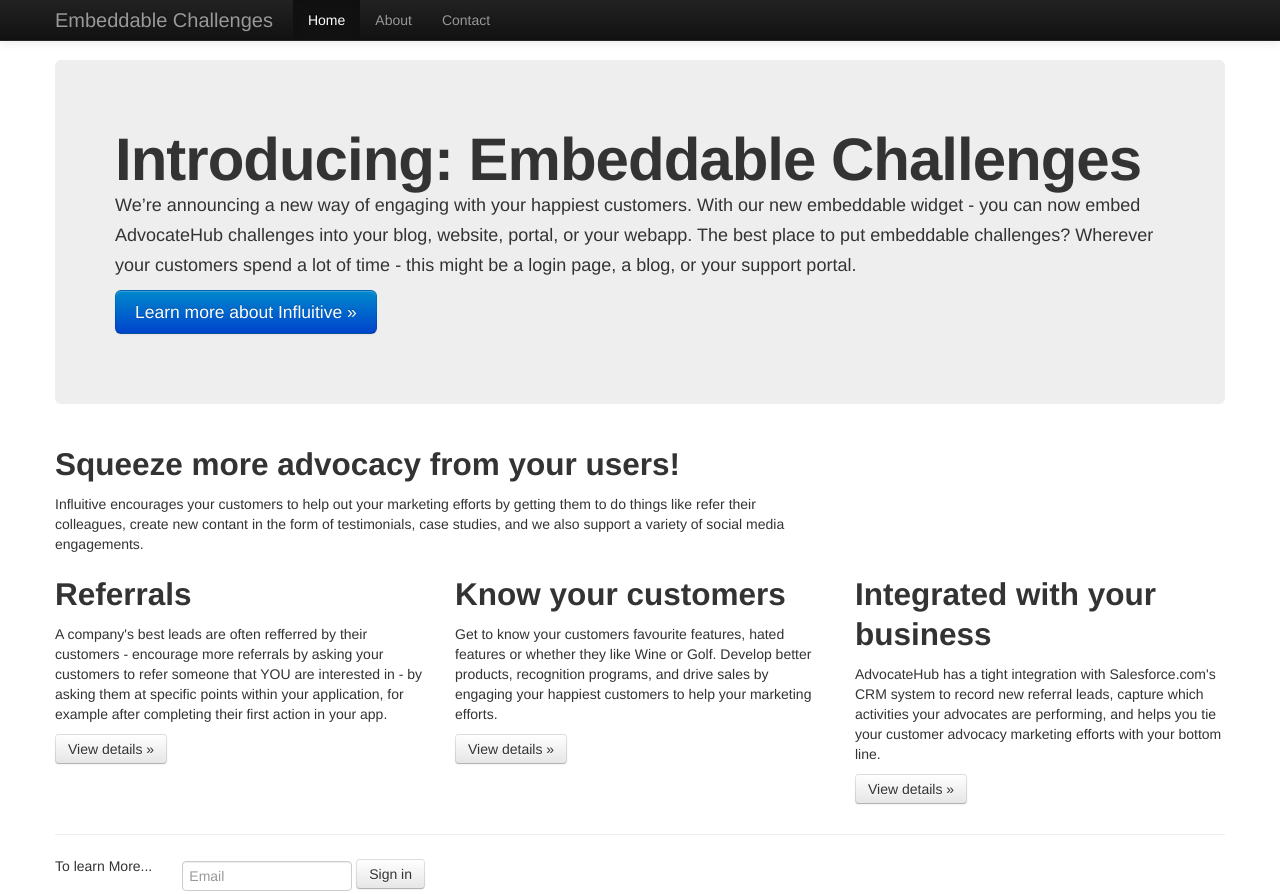
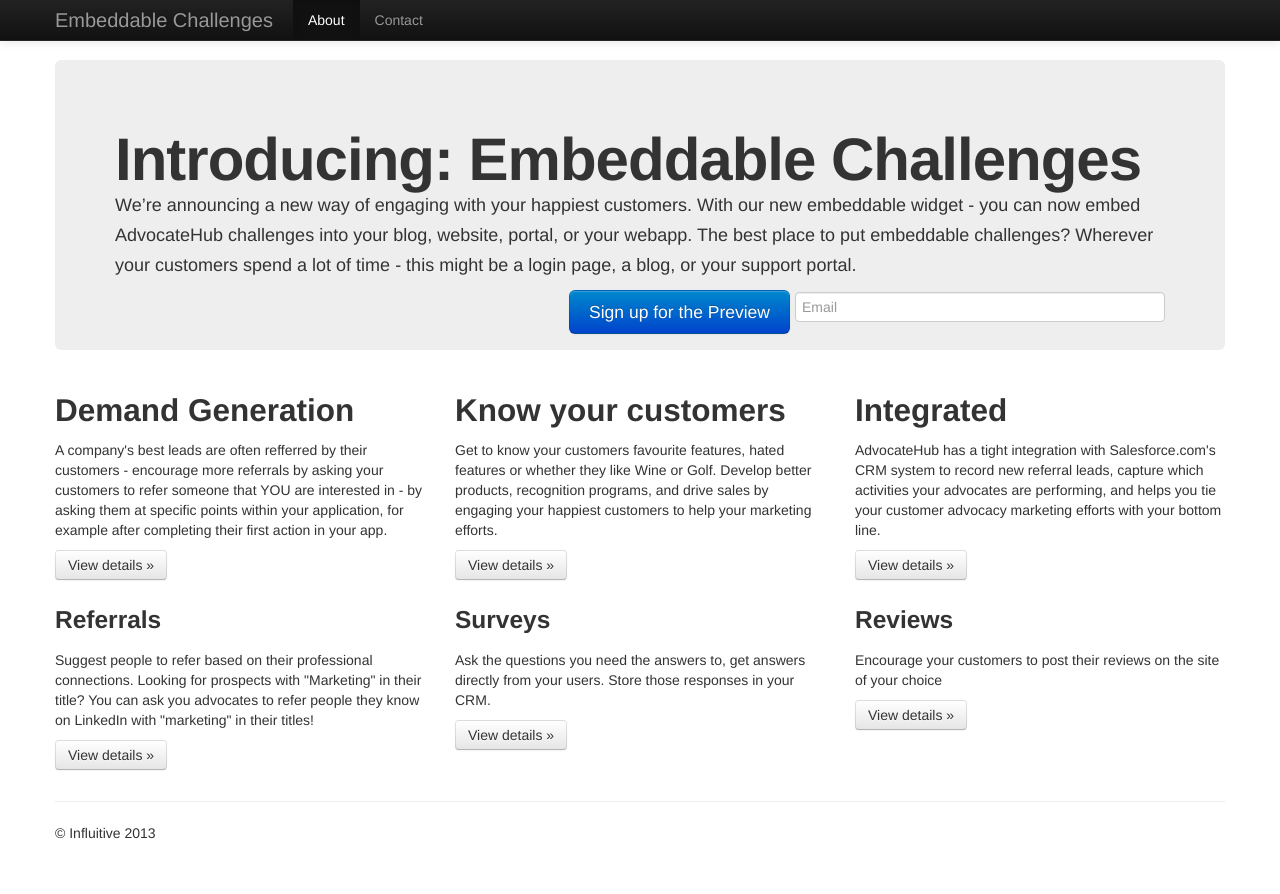
Before and after one commit to aaronrothschild/Embeddable, a plain HTML site: page index.html in a window 1280 px wide. Shown: the top 894 px of the page. Drawn offline with nearby package versions, Linux system fonts and the light colour scheme; a script that the page names is missing.

Commit message:
First Public

```diff
--- a/index.html
+++ b/index.html
@@ -36,6 +36,10 @@
 
     </head>
     <body>
+
+ <div class="influitive-embed" data-embed-id="63bb5c8d1922707efd56c9204f21a2af14ba3486" data-subdomain="vip"></div>
+
+
         <!--[if lt IE 7]>
             <p class="chromeframe">You are using an <strong>outdated</strong> browser. Please <a href="http://browsehappy.com/">upgrade your browser</a> or <a href="http://www.google.com/chromeframe/?redirect=true">activate Google Chrome Frame</a> to improve your experience.</p>
         <![endif]-->
@@ -53,9 +57,8 @@
                     <a class="brand" href="#">Embeddable Challenges</a>
                     <div class="nav-collapse collapse">
                         <ul class="nav">
-                            <li class="active"><a href="#">Home</a></li>
-                            <li><a href="#about">About</a></li>
-                            <li><a href="#contact">Contact</a></li>
+                            <li class="active"><a href="#about">About</a></li>
+                            <li><a href="http://influitive.com/contact/">Contact</a></li>
                             <!-- <li class="dropdown">
                                 <a href="#" class="dropdown-toggle" data-toggle="dropdown">Dropdown <b class="caret"></b></a>
                                 <ul class="dropdown-menu">
@@ -83,22 +86,18 @@
 
                 <p>We’re announcing a new way of engaging with your happiest customers.  With our new embeddable widget - you can now embed AdvocateHub challenges into your blog, website, portal, or your webapp.  The best place to put embeddable challenges?  Wherever your customers spend a lot of time - this might be a login page, a blog, or your support portal.</p>
 
+                 <form class="pull-right">
+                            <button class="btn btn-primary btn-large" type="submit">Sign up for the Preview</button>
+                             <input class="span4" type="text" placeholder="Email">
+                        </form>
 
-                <p><a class="btn btn-primary btn-large">Learn more about Influitive &raquo;</a></p>
             </div>
 
             <!-- Example row of columns -->
-            <div class="row">
-                <div class="span8">
-                    <h2>Squeeze more advocacy from your users!</h2>
 
-                <p>Influitive encourages your customers to help out your marketing efforts by getting them to do things like refer their colleagues, create new contant in the form of testimonials, case studies, and we also support a variety of social media engagements.</p>
-            </div>
-
-            </div>
-            <div class="row">
+                      <div class="row">
                 <div class="span4">
-                    <h2>Referrals</h2>
+                    <h2>Demand Generation</h2>
                     <p>A company's best leads are often refferred by their customers - encourage more referrals by asking your customers to refer someone that YOU are interested in - by asking them at specific points within your application, for example after completing their first action in your app. </p>
                     <p><a class="btn" href="#">View details &raquo;</a></p>
                 </div>
@@ -108,22 +107,33 @@
                     <p><a class="btn" href="#">View details &raquo;</a></p>
                </div>
                 <div class="span4">
-                    <h2>Integrated with your business</h2>
+                    <h2>Integrated</h2>
                     <p>AdvocateHub has a tight integration with Salesforce.com's CRM system to record new referral leads, capture which activities your advocates are performing, and helps you tie your customer advocacy marketing efforts with your bottom line.</p>
                     <p><a class="btn" href="#">View details &raquo;</a></p>
                 </div>
             </div>
-            <HR>
             <div class="row">
-               <div class="span4">
+                <div class="span4">
+                    <h3>Referrals</h3>
+                    <p>Suggest people to refer based on their professional connections.  Looking for prospects with "Marketing" in their title?  You can ask you advocates to refer people they know on LinkedIn with "marketing" in their titles! </p>
+                    <p><a class="btn" href="#">View details &raquo;</a></p>
+                </div>
+                <div class="span4">
+                    <h3>Surveys</h3>
+                    <p>Ask the questions you need the answers to, get answers directly from your users.  Store those responses in your CRM. </p>
+                    <p><a class="btn" href="#">View details &raquo;</a></p>
+               </div>
+                <div class="span4">
+                    <h3>Reviews</h3>
+                    <p>Encourage your customers to post their reviews on the site of your choice</p>
+                    <p><a class="btn" href="#">View details &raquo;</a></p>
+                </div>
+            </div>
+            <div class="row">
+                <div class="span8">
+                </div>
+            </div>
 
-                To learn More...
-                 <form class="navbar-form pull-right">
-                            <input class="span2" type="text" placeholder="Email">
-                            <button type="submit" class="btn">Sign in</button>
-                        </form>
-                    </div>
-            </div>
 
             <hr>
 
@@ -147,6 +157,6 @@
             s.parentNode.insertBefore(g,s)}(document,'script'));
         </script>
 
-        <div class="influitive-embed" data-embed-id="63bb5c8d1922707efd56c9204f21a2af14ba3486" data-subdomain="vip"></div>
+
     </body>
 </html>
```
Also changed, not shown: 1 other file.
